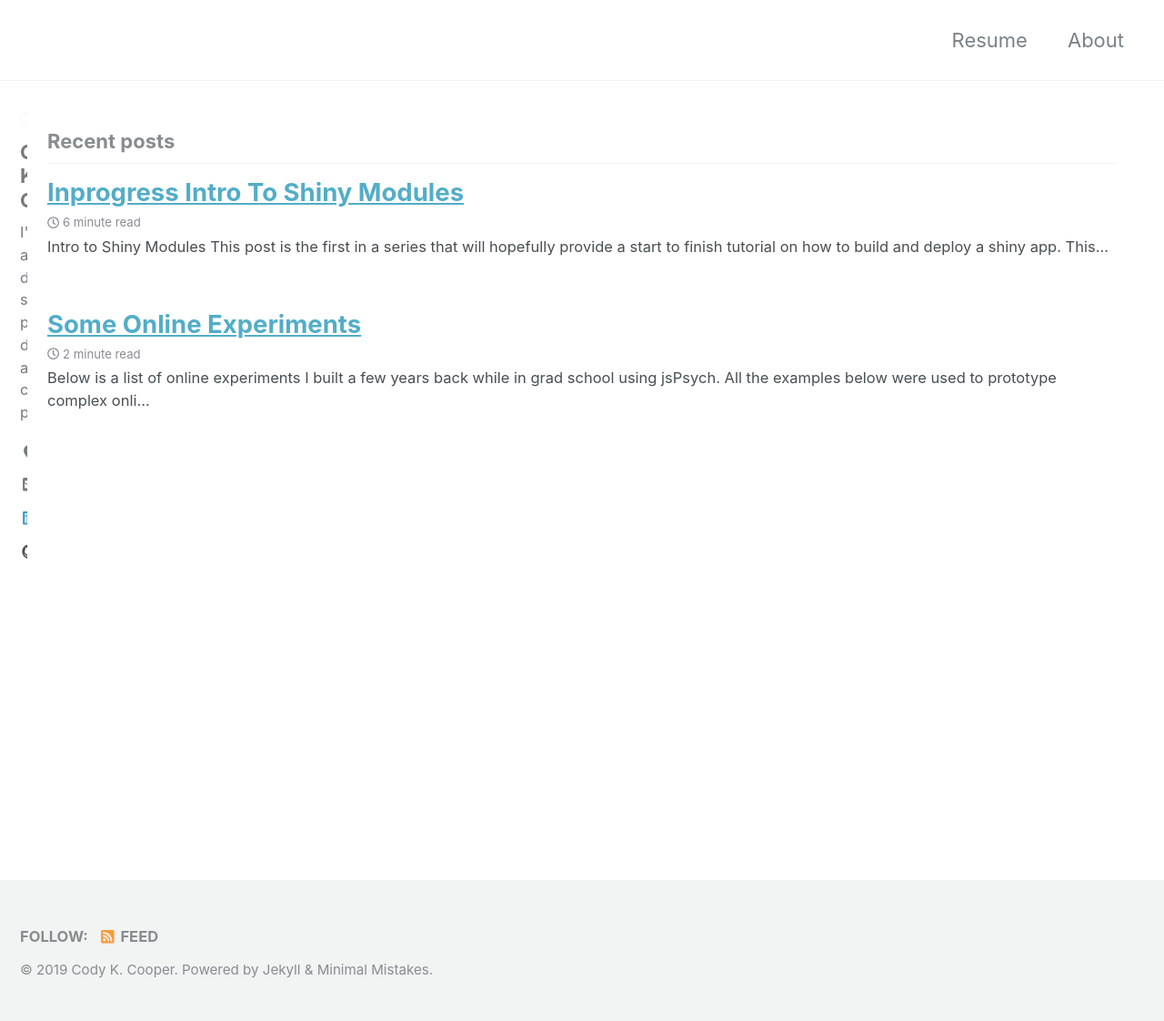
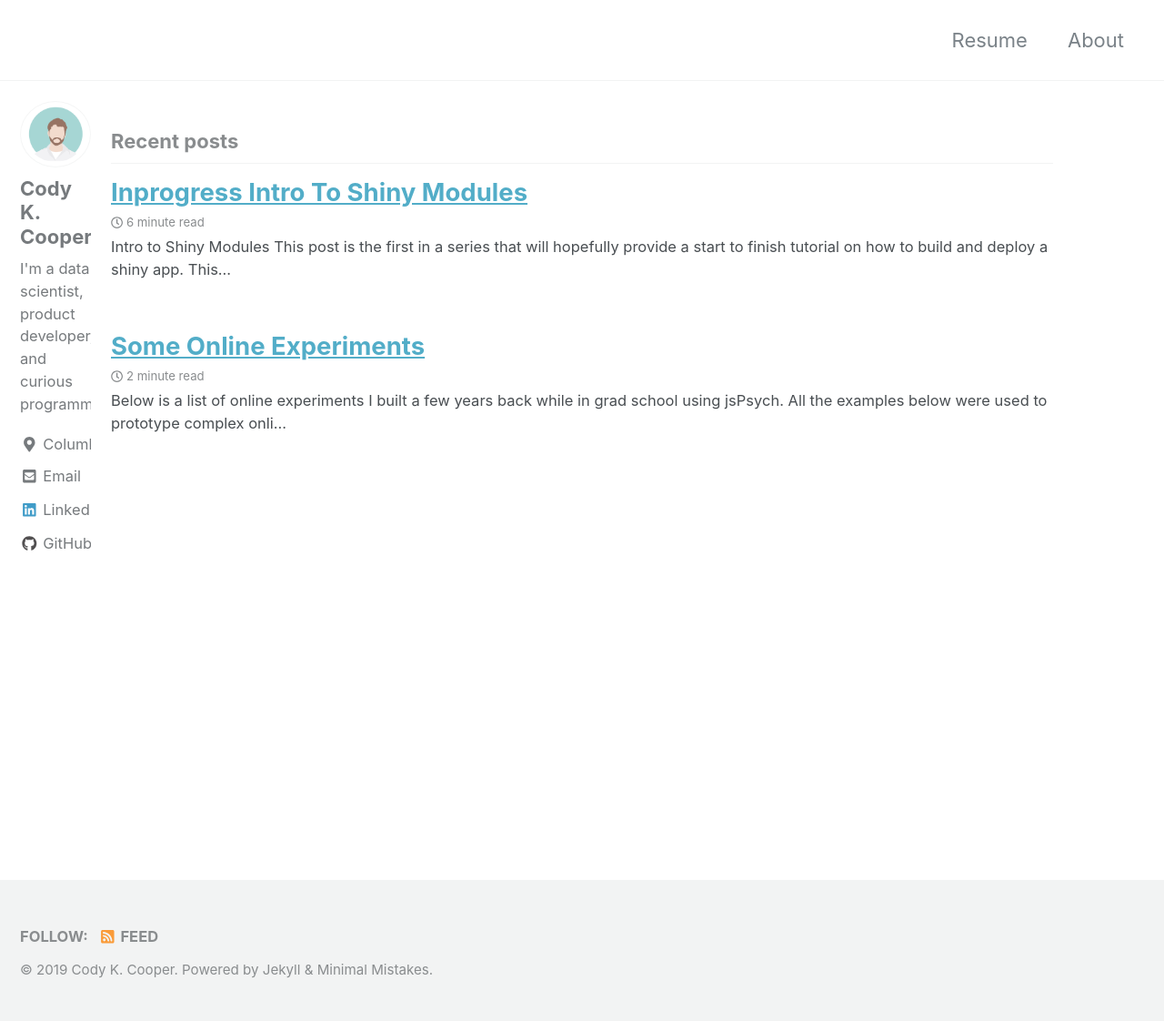
Before and after one commit to codykcooper/codykcooper.github.io, a Jekyll site: the page built from index.html, in a window 1280 px wide. Shown: the whole page at 91% size. Built offline with Jekyll 4.4.1, drawn with Linux system fonts in a browser that asks for light colours; nearby versions of some CDN libraries; the list of posts is cut into pages by our own code.

Commit message:
Update _variables.scss

```diff
--- a/_sass/minimal-mistakes/_variables.scss
+++ b/_sass/minimal-mistakes/_variables.scss
@@ -140,9 +140,9 @@
    Grid
    ========================================================================== */
 
-$right-sidebar-width-narrow: 20px !default;
-$right-sidebar-width: 30px !default;
-$right-sidebar-width-wide: 40px !default;
+$right-sidebar-width-narrow: 100px !default;
+$right-sidebar-width: 100px !default;
+$right-sidebar-width-wide: 100px !default;
 
 /*
    Other
```
